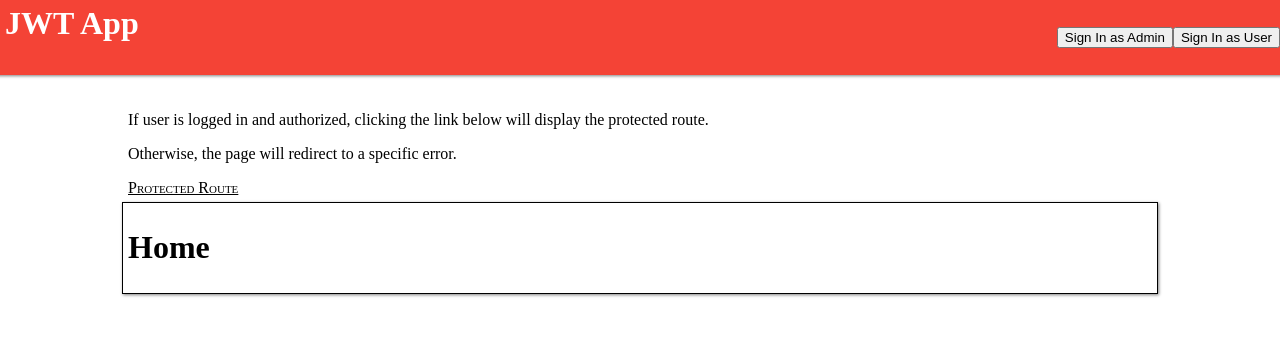
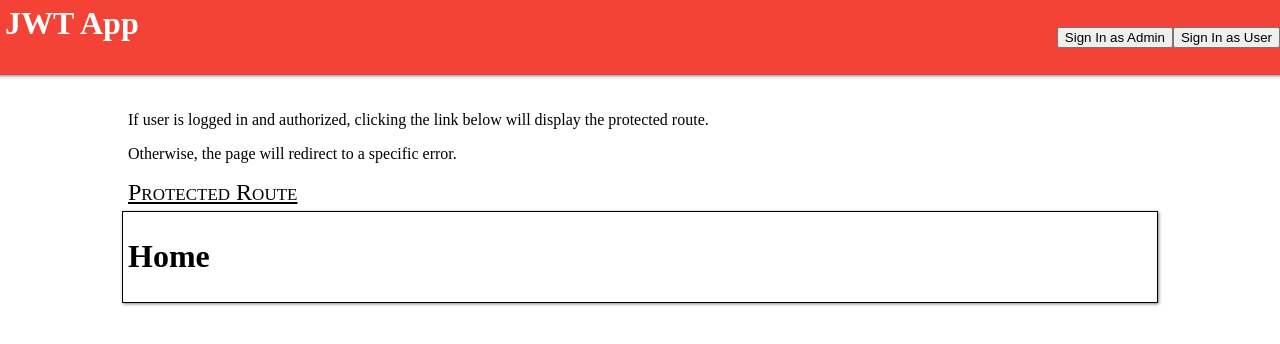
Before and after one commit to conormcneil/ng-ui-router-auth, a website: page public/index.html in a window 1280 px wide. Drawn offline with nearby package versions, Linux system fonts and the light colour scheme.

Commit message:
.route font-size

```diff
--- a/public/index.html
+++ b/public/index.html
@@ -23,7 +23,7 @@
   <div class="row row2 check-auth">
     <p>If user is logged in and authorized, clicking the link below will display the protected route.</p>
     <p>Otherwise, the page will redirect to a specific error.</p>
-    <a ui-sref="protected" style="text-decoration: underline; font-variant: small-caps;">Protected Route</a>
+    <a ui-sref="protected" style="text-decoration: underline; font-variant: small-caps;" class="route">Protected Route</a>
   </div>
 
   <!-- Content is injected here -->
--- a/public/stylesheets/style.css
+++ b/public/stylesheets/style.css
@@ -46,3 +46,6 @@ body {
 #username {
   padding-right: 15px;
 }
+.route {
+  font-size: 1.5em;
+}
```
